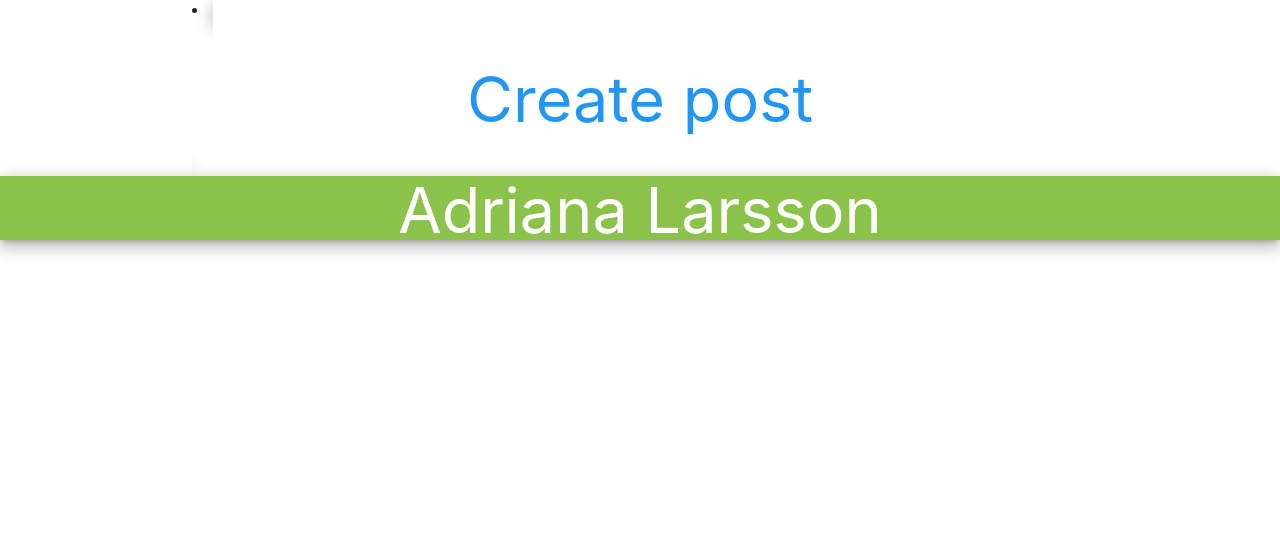
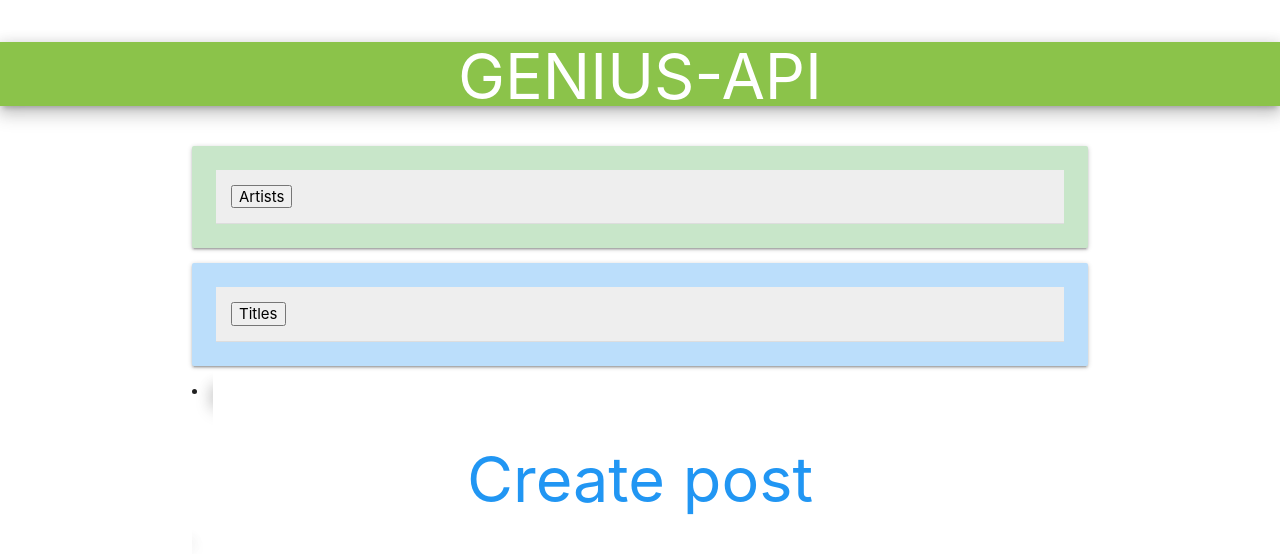
Before and after one commit to AdrianaLarsson/firebase-create-posts, a plain HTML site: page index.html in a window 1280 px wide. Drawn offline with nearby package versions, Linux system fonts and the light colour scheme; no server answers.

Commit message:
added genius spi key html

```diff
--- a/index.html
+++ b/index.html
@@ -8,21 +8,36 @@
     <title>Adriana Pedroza Larsson</title>
 </head>
 <body>
-
 <!-- NAVBAR -->
 
-        <div class="nav-wrapper container">
-          <li class="create-posts">
-            <nav<div class="z-depth-3 green light green center"><a href="#" class="blue-text modal-trigger" data-target="modal-create"><h1>Create post</h1></a> </div>
-          </li>
-        </a>
-            <nav class="z-depth-3 light-green center"><h1>Adriana Larsson</h1></nav>
-          <ul id="nav-mobile" class="right hide-on-med-and-down">
+      <nav class="z-depth-3 light-green center"><h1>GENIUS-API</h1></nav>
+    <ul id="nav-mobile" class="right hide-on-med-and-down">
 
-            </span>
-          </ul>
-        </div>
-      </nav>
+      </span>
+    </ul>
+  </div>
+</nav>
+   <!-- show the artist and the song from API GENIUS API -->
+ <div class="container" style="margin-top: 40px;">
+    <ul class="collapsible z-depth-0 guides" style="border: none;">
+      <li>
+            <div class="card-panel hoverable green lighten-4"><div class="collapsible-header grey lighten-3 ">  <button onclick="song(16775)">Artists</button></div></div>
+            <div class="collapsible-body white"> <th><div class="artist-list center" id="artists"> </th></div></div>
+      </li>
+      <li>
+        <div class="card-panel hoverable blue lighten-4"><div class="collapsible-header grey lighten-3 ">  <button onclick="song(16775)">Titles</button></div></div>
+        <div class="collapsible-body white"> <th><div class="title-list center" id="title"> </th></div></div>
+      </li>
+
+    </ul>
+  </div>
+
+
+  <div class="nav-wrapper container">
+      <li class="create-posts">
+        <nav<div class="z-depth-3 green light green center"><a href="#" class="blue-text modal-trigger" data-target="modal-create"><h1>Create post</h1></a> </div>
+      </li>
+    </a>
 
   <!-- CREATE POST MODAL -->
         <div id="modal-create" class="modal">
@@ -100,8 +115,12 @@
 
       <!-- Compiled and minified JavaScript -->
       <script src="https://cdnjs.cloudflare.com/ajax/libs/materialize/1.0.0/js/materialize.min.js"></script>
-      <script src="scripts/auth.js"></script>
+      <script src="scripts/storage.js"></script>
       <script src="scripts/index.js"></script>
+
+
+
+
 
 
 </body>
--- a/scripts/index.js
+++ b/scripts/index.js
@@ -1,38 +1,6 @@
-//get a reference to the unordered list
-const postList = document.querySelector('#posts');
-console.log("postlist", postList)
 
+//update posts
 
-const setupPosts = (data)=> {
-
-    if (data.length){
-        let html = '';
-        data.forEach(doc =>{
-            const post = doc.data();
-
-            const li = `
-            <li>
-            <div id="post-${doc.id}" class="card-panel hoverable blue lighten-4">
-
-                <div class="collapsible-header grey lighten-3">${post.title}
-
-                <div id="${doc.id}" title="${post.title}" content="${post.content}">
-
-                <i class="edit material-icons modal-trigger" href="#modal-update">edit</i>
-                <i class="delete material-icons red-text">delete</i>
-                </div>
-                </div>
-                </div>
-
-                </div>
-
-                  <div class="collapsible-body green lighten-4"><div class="collapsible-header grey lighten-3">${post.content}</div>
-            <li>
-            `;
-            html += li;
-        });
-        postList.innerHTML = html
-//update posts
         const editIcons = document.querySelectorAll('.edit');
         editIcons.forEach(editIcon =>{
             editIcon.addEventListener('click', (e)=>{
@@ -113,6 +81,43 @@
 
 
 
+//links/ref to the id="artist" and (title)
+function song(id){
+    var artist = document.querySelector("#artists");
+    var title = document.querySelector("#title");
+   // var images = document.querySelector("#images")
+
+   //fetsh url, genius rapidapi, get method, api host and api key
+    fetch(`https://genius.p.rapidapi.com/artists/${id}/songs`, {
+        "method":"GET",
+        "headers": {
+            "x-rapidapi-host": "genius.p.rapidapi.com",
+            "x-rapidapi-key": "77e948d1f6msh1fb9c1d3089d12bp121fb6jsn41e647859f85"
+        }
+    })
+    //show the apikey
+    .then (function(response){
+        response.json()
+        .then(function(songs){
+            console.log(songs.response);
+            songs.response.songs.forEach(function(element){
+                console.log(element);
+                let img = element.primary_artist.image_url;
+                console.log(img)
+
+                console.log( " Artist " + element.primary_artist.name + "" + " Title " + element.full_title)
+                artist.innerHTML +=  `</br>`+  element.primary_artist.name
+                title.innerHTML += `</br>`+  element.full_title
+                id.innerHTML = `</br>`+ " ID " + element.id
+
+                // var image = images.innerHTML += `<img src="${img}" />`;
+
+            });
+
+        })
+    })
+}
+
 
 
 //this listens for when all the DOM content has been loaded then executes this function
```
Also changed, not shown: storage.js (+37 -0 lines).
